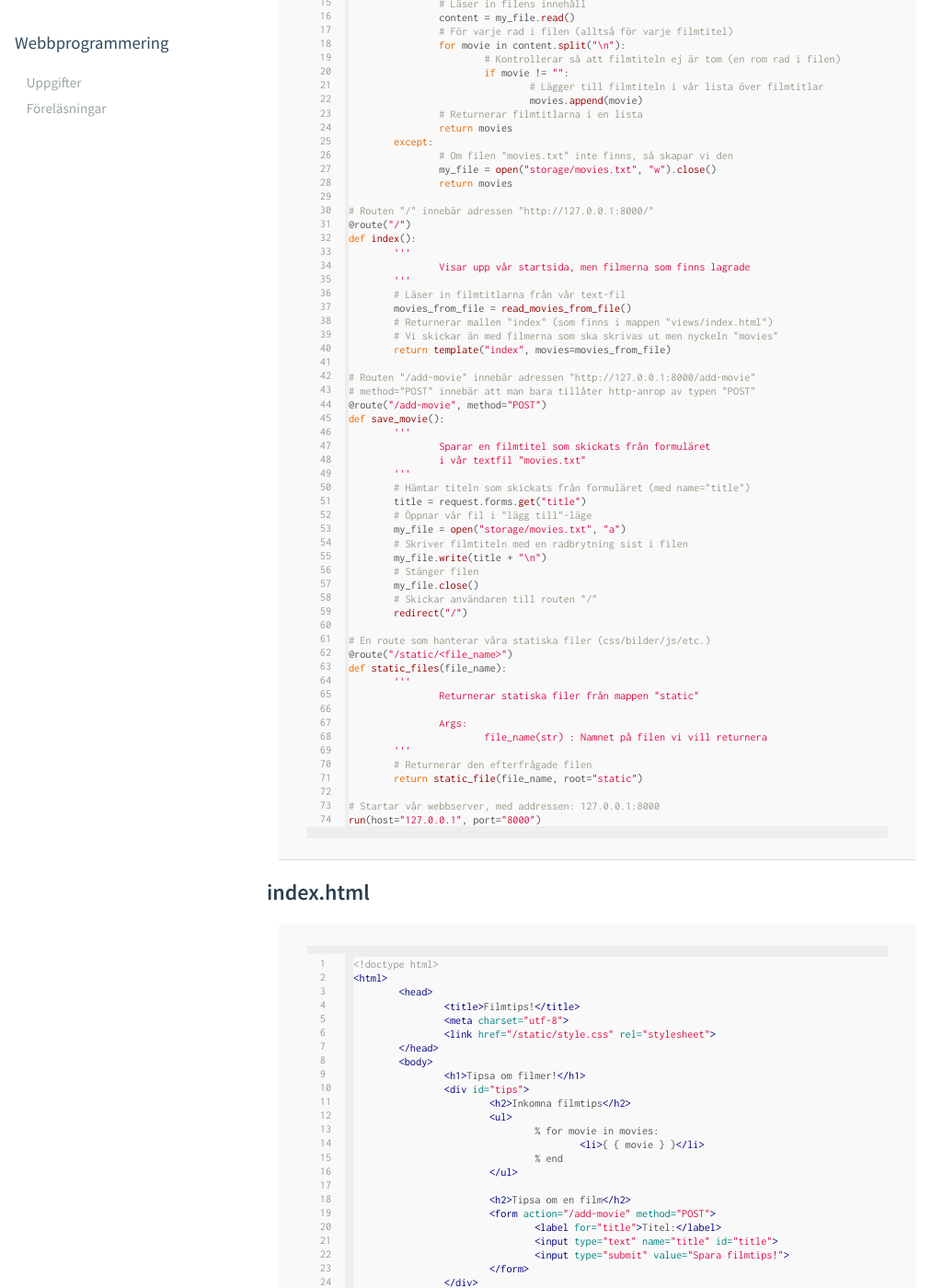
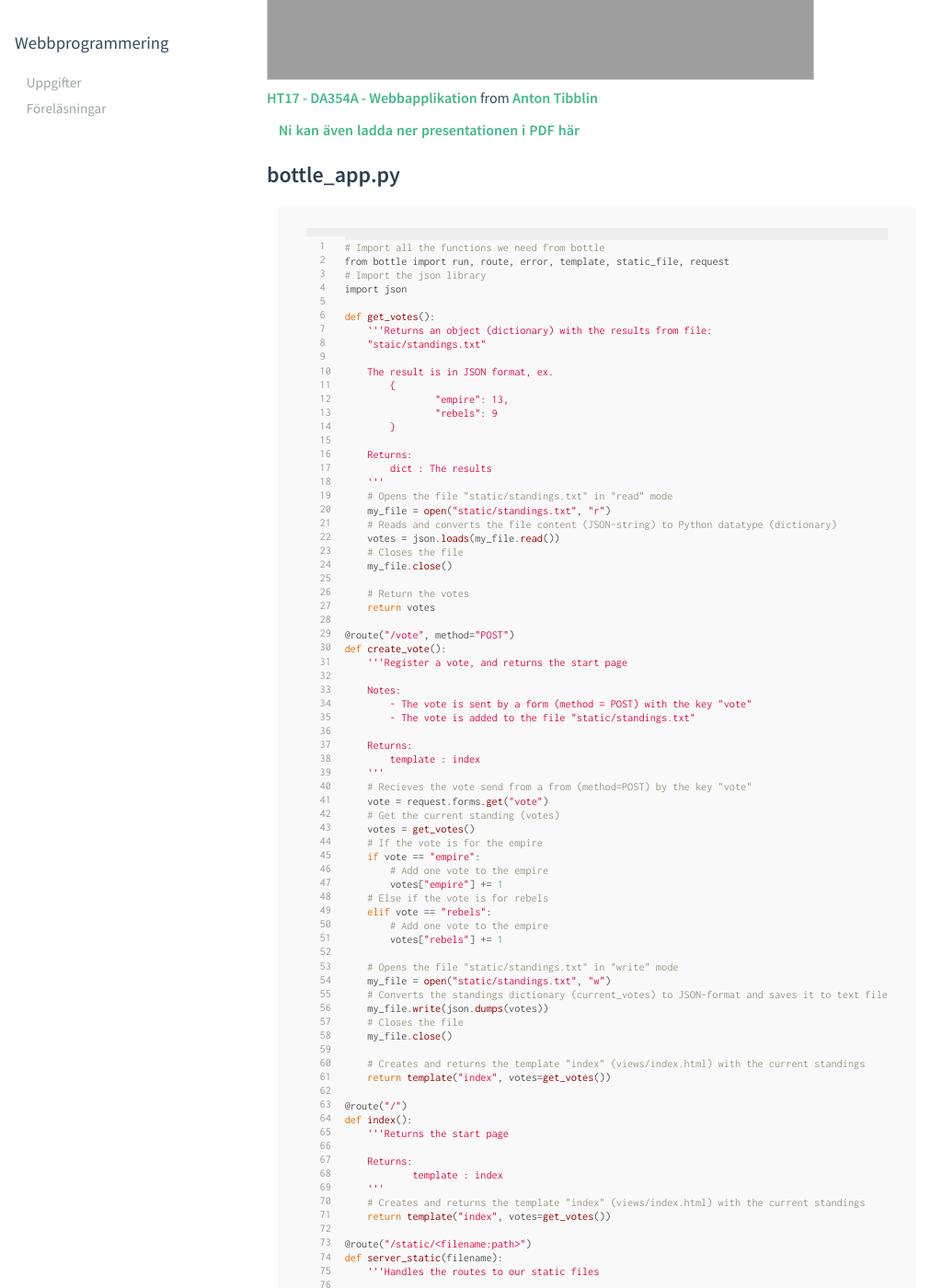
Before and after one commit to mau-dvmt/ia-python, a Jekyll site: the page built from modules/web/lectures/F01.md, in a window 1280 px wide and 1400 px high, scrolled down 567 px. Shown: the whole window at 92% size, without its empty margins (0-1012 px from the left). Built offline with Jekyll 4.4.1, drawn with Linux system fonts in a browser that asks for light colours; some of the changed text lies outside the part shown; grey boxes are pictures that could not be loaded.

Commit message:
Added the web module

```diff
--- a/_data/modules.yml
+++ b/_data/modules.yml
@@ -24,9 +24,9 @@
   number: m5
   description: Spara data i filer och hantera fel i Python
 
-#- name: Webbapplikationer
-#  number: web
-#  description: Introduktion till webbprogrammering
+- name: Webbapplikationer
+  number: web
+  description: Introduktion till webbprogrammering
 
 #- name: Extra - Objektorientering
 #  number: m6
--- a/_data/web.yml
+++ b/_data/web.yml
@@ -15,5 +15,7 @@ assignments:
 lectures:
     - name: 1. Intro till Bottle
       file: F01
-    - name: 2. Fler ex. på bottle och Python
-      file: F02
+#    - name: 2. Fler ex. på bottle och Python
+#      file: F02
+    - name: Videoföreläsningar
+      file: F03
--- a/modules/web/lectures/F01.md
+++ b/modules/web/lectures/F01.md
@@ -7,187 +7,96 @@ code: web
 
 # Intro till Bottle
 
-På dagens föreläsning var det ingen powerpoint (men vi gick igenom grundläggande bitar kring hur en webbserver fungerar och betér sig). Däremot finns exemplet som vi byggde att ladda ner via [Github](https://github.com/Tibbelit/Example-bottle-app), eller som en [ZIP-fil här](/modules/web/lectures/bottle.zip). Nedan finnns koden som vi skapade idag:
+<iframe src="//www.slideshare.net/slideshow/embed_code/key/IyvoHY4WrLV7Dq" width="595" height="485" frameborder="0" marginwidth="0" marginheight="0" scrolling="no" style="border:1px solid #CCC; border-width:1px; margin-bottom:5px; max-width: 100%;" allowfullscreen> </iframe> <div style="margin-bottom:5px"> <strong> <a href="//www.slideshare.net/AntonTibblin/ht17-da354a-webbapplikation" title="HT17 - DA354A - Webbapplikation" target="_blank">HT17 - DA354A - Webbapplikation</a> </strong> from <strong><a href="https://www.slideshare.net/AntonTibblin" target="_blank">Anton Tibblin</a></strong> </div>
+
+[Ni kan även ladda ner presentationen i PDF här](/assets/pdf/web.pdf)
 
 ## bottle_app.py
 
 {% highlight python linenos %}
-# Vi importerar de funktioner som vi behöver från bottle
-from bottle import run, route, template, static_file, request, redirect
+# Import all the functions we need from bottle
+from bottle import run, route, error, template, static_file, request
+# Import the json library
+import json
 
-def read_movies_from_file():
-	'''
-	Läser in våra filmer från textfilen och returnerar de som en lista
+def get_votes():
+    '''Returns an object (dictionary) with the results from file:
+    "staic/standings.txt"
 
-	Returns:
-		list
-	'''
-	movies = []
-	try:
-		# Öppnar filen "movies.txt"
-		my_file = open("storage/movies.txt", "r")
-		# Läser in filens innehåll
-		content = my_file.read()
-		# För varje rad i filen (alltså för varje filmtitel)
-		for movie in content.split("\n"):
-			# Kontrollerar så att filmtiteln ej är tom (en rom rad i filen)
-			if movie != "":
-				# Lägger till filmtiteln i vår lista över filmtitlar
-				movies.append(movie)
-		# Returnerar filmtitlarna i en lista
-		return movies
-	except:
-		# Om filen "movies.txt" inte finns, så skapar vi den
-		my_file = open("storage/movies.txt", "w").close()
-		return movies
+    The result is in JSON format, ex.
+	{
+		"empire": 13,
+		"rebels": 9
+	}
 
-# Routen "/" innebär adressen "http://127.0.0.1:8000/"
+    Returns:
+	dict : The results
+    '''
+    # Opens the file "static/standings.txt" in "read" mode
+    my_file = open("static/standings.txt", "r")
+    # Reads and converts the file content (JSON-string) to Python datatype (dictionary)
+    votes = json.loads(my_file.read())
+    # Closes the file
+    my_file.close()
+
+    # Return the votes
+    return votes
+
+@route("/vote", method="POST")
+def create_vote():
+    '''Register a vote, and returns the start page
+
+    Notes:
+        - The vote is sent by a form (method = POST) with the key "vote"
+        - The vote is added to the file "static/standings.txt"
+
+    Returns:
+        template : index
+    '''
+    # Recieves the vote send from a from (method=POST) by the key "vote"
+    vote = request.forms.get("vote")
+    # Get the current standing (votes)
+    votes = get_votes()
+    # If the vote is for the empire
+    if vote == "empire":
+        # Add one vote to the empire
+        votes["empire"] += 1
+    # Else if the vote is for rebels
+    elif vote == "rebels":
+        # Add one vote to the empire
+        votes["rebels"] += 1
+
+    # Opens the file "static/standings.txt" in "write" mode
+    my_file = open("static/standings.txt", "w")
+    # Converts the standings dictionary (current_votes) to JSON-format and saves it to text file
+    my_file.write(json.dumps(votes))
+    # Closes the file
+    my_file.close()
+
+    # Creates and returns the template "index" (views/index.html) with the current standings
+    return template("index", votes=get_votes())
+
 @route("/")
 def index():
-	'''
-		Visar upp vår startsida, men filmerna som finns lagrade
-	'''
-	# Läser in filmtitlarna från vår text-fil
-	movies_from_file = read_movies_from_file()
-	# Returnerar mallen "index" (som finns i mappen "views/index.html")
-	# Vi skickar än med filmerna som ska skrivas ut men nyckeln "movies"
-	return template("index", movies=movies_from_file)
+    '''Returns the start page
 
-# Routen "/add-movie" innebär adressen "http://127.0.0.1:8000/add-movie"
-# method="POST" innebär att man bara tillåter http-anrop av typen "POST"
-@route("/add-movie", method="POST")
-def save_movie():
-	'''
-		Sparar en filmtitel som skickats från formuläret
-		i vår textfil "movies.txt"
-	'''
-	# Hämtar titeln som skickats från formuläret (med name="title")
-	title = request.forms.get("title")
-	# Öppnar vår fil i "lägg till"-läge
-	my_file = open("storage/movies.txt", "a")
-	# Skriver filmtiteln med en radbrytning sist i filen
-	my_file.write(title + "\n")
-	# Stänger filen
-	my_file.close()
-	# Skickar användaren till routen "/"
-	redirect("/")
+    Returns:
+            template : index
+    '''
+    # Creates and returns the template "index" (views/index.html) with the current standings
+    return template("index", votes=get_votes())
 
-# En route som hanterar våra statiska filer (css/bilder/js/etc.)
-@route("/static/<file_name>")
-def static_files(file_name):
-	'''
-		Returnerar statiska filer från mappen "static"
+@route("/static/<filename:path>")
+def server_static(filename):
+    '''Handles the routes to our static files
 
-		Args:
-			file_name(str) : Namnet på filen vi vill returnera
-	'''
-	# Returnerar den efterfrågade filen
-	return static_file(file_name, root="static")
+    Returns:
+            file : the static file requested by URL
+    '''
+    return static_file(filename, root="static")
 
-# Startar vår webbserver, med addressen: 127.0.0.1:8000
-run(host="127.0.0.1", port="8000")
+# Start our web server
+run(host="0.0.0.0", port=8000, reloader=True)
 {% endhighlight %}
 
-## index.html
-{% highlight html linenos %}
-<!doctype html>
-<html>
-	<head>
-		<title>Filmtips!</title>
-		<meta charset="utf-8">
-		<link href="/static/style.css" rel="stylesheet">
-	</head>
-	<body>
-		<h1>Tipsa om filmer!</h1>
-		<div id="tips">
-			<h2>Inkomna filmtips</h2>
-			<ul>
-				% for movie in movies:
-					<li>{ { movie } }</li>
-				% end
-			</ul>
-
-			<h2>Tipsa om en film</h2>
-			<form action="/add-movie" method="POST">
-				<label for="title">Titel:</label>
-				<input type="text" name="title" id="title">
-				<input type="submit" value="Spara filmtips!">
-			</form>
-		</div>
-	</body>
-</html>
-{% endhighlight %}
-
-## style.css
-{% highlight css linenos %}
-/* My CSS */
-
-body{
-	background-color: #eee;
-	font-family: Calibri, Cambria, sans-serif;
-	margin: 0px;
-}
-
-body > h1{
-	color: #eee;
-	background-color: #111;
-	text-align: center;
-	margin:0px;
-	padding: 20px 0;
-	box-shadow: 0 0 5px #000;
-	z-index: 1;
-	position: relative;
-}
-
-#tips{
-	width: 500px;
-	min-height: 200px;
-	background-color: #fff;
-	margin: auto;
-	box-shadow: 0 0 5px #000;
-	padding: 20px;
-	overflow: hidden;
-}
-
-#tips > h2{
-	text-align: center;
-}
-
-#tips ul{
-	margin: 0px;
-	padding: 0px;
-}
-
-#tips li{
-	list-style: none;
-	padding: 5px;
-	background-color: #eee;
-	box-shadow: 0 0 1px #888;
-	margin-bottom: 5px;
-	text-align: center;
-}
-
-#tips input, #tips label, #tips textarea{
-	display: block;
-	padding: 5px;
-	margin: 0px auto 5px auto;
-	text-align: center;
-}
-
-#tips input{
-	width: 96%;
-}
-
-{% endhighlight %}
-
-## movies.txt
-{% highlight text linenos %}
-Star Wars
-Fight Club
-Inception
-American Beauty
-Rouge One: A Star Wars Story
-Titanic
-Hell or High Water
-
-{% endhighlight %}
+[Ni kan ladda ner all kod till exemplet ovan här](/assets/zip/StarWars.zip)
```
Also changed, not shown: modules/web/assignments/wiki.md (+2 -1 lines), modules/web/index.md (+6 -0 lines), modules/web/lectures/F03.md (added, +30 -0 lines), 4 other files.
